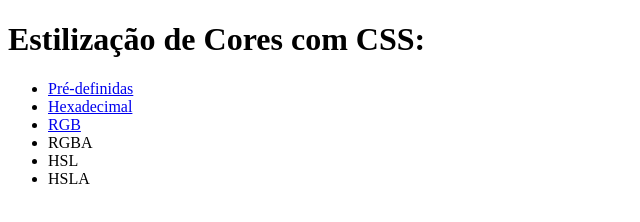
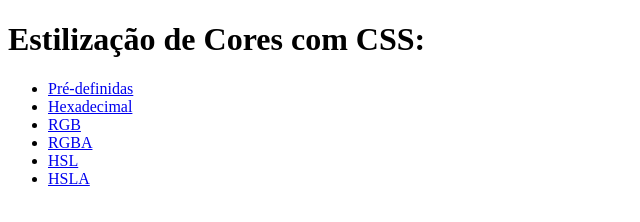
Before and after one commit to anapaulacostacurta-ifpr/IntroCSS, a plain HTML site: page cores.html in a window 1280 px wide. Shown: the whole page, without its empty margins (0-640 px from the left). Drawn offline with Linux system fonts and the light colour scheme.

Commit message:
Alteração

```diff
--- a/cores.html
+++ b/cores.html
@@ -12,9 +12,9 @@
     <li id="pre-definidas"><a href="https://www.ranoya.com/books/public/css/corescss.php#Cores%20com%20nomes">Pré-definidas</a></li>
     <li id="hex"><a href="https://www.ranoya.com/books/public/css/corescss.php#Valores%20hexadecimais">Hexadecimal</a></li>
     <li id="rgb"><a href="https://www.ranoya.com/books/public/css/corescss.php#rgb">RGB</a></li>
-    <li id="rgba"><a href="https://www.ranoya.com/books/public/css/corescss.php#rgba"></a>RGBA</li>
-    <li id="hsl"><a href="https://www.ranoya.com/books/public/css/corescss.php#HSL"></a>HSL</li>
-    <li id="hsla"><a href="https://www.ranoya.com/books/public/css/corescss.php#HSLA"></a>HSLA</li>
+    <li id="rgba"><a href="https://www.ranoya.com/books/public/css/corescss.php#rgba">RGBA</a></li>
+    <li id="hsl"><a href="https://www.ranoya.com/books/public/css/corescss.php#HSL">HSL</a></li>
+    <li id="hsla"><a href="https://www.ranoya.com/books/public/css/corescss.php#HSLA">HSLA</a></li>
   </ul>
 </body>
 </html>
```
